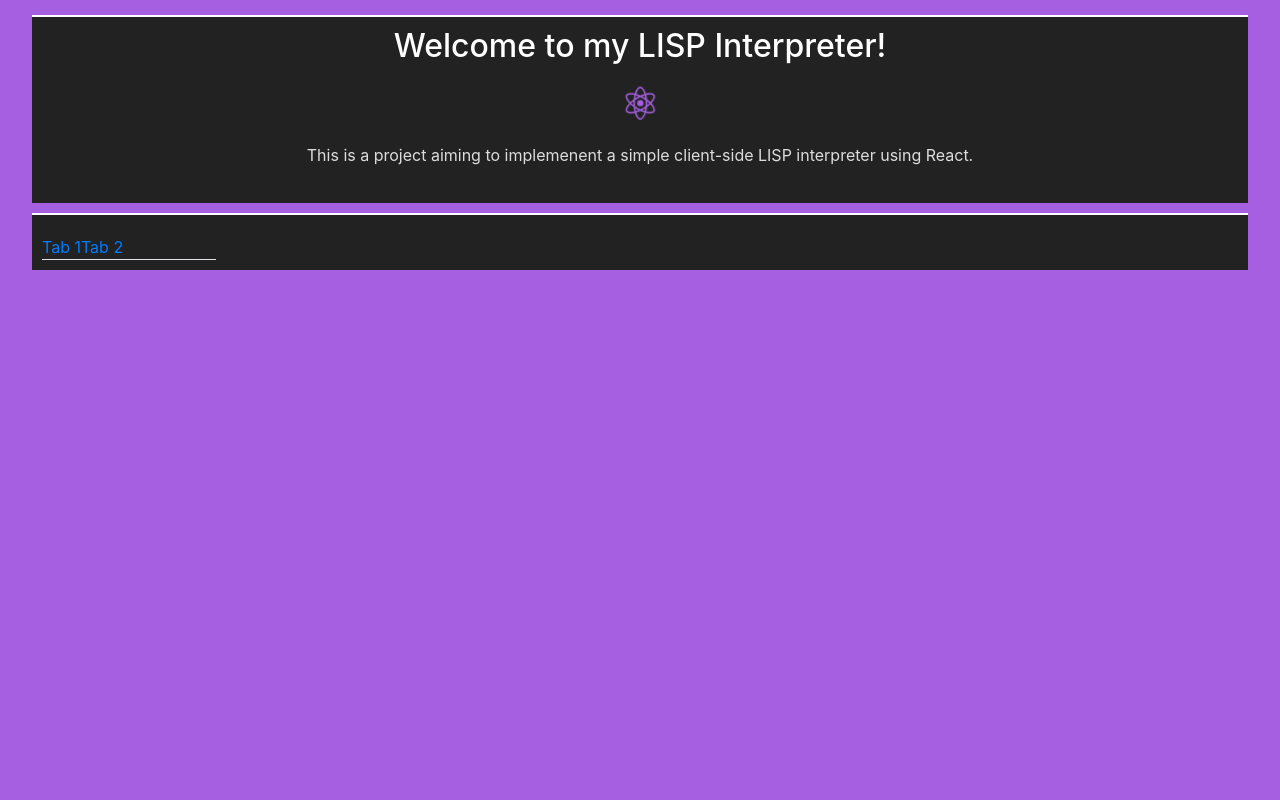
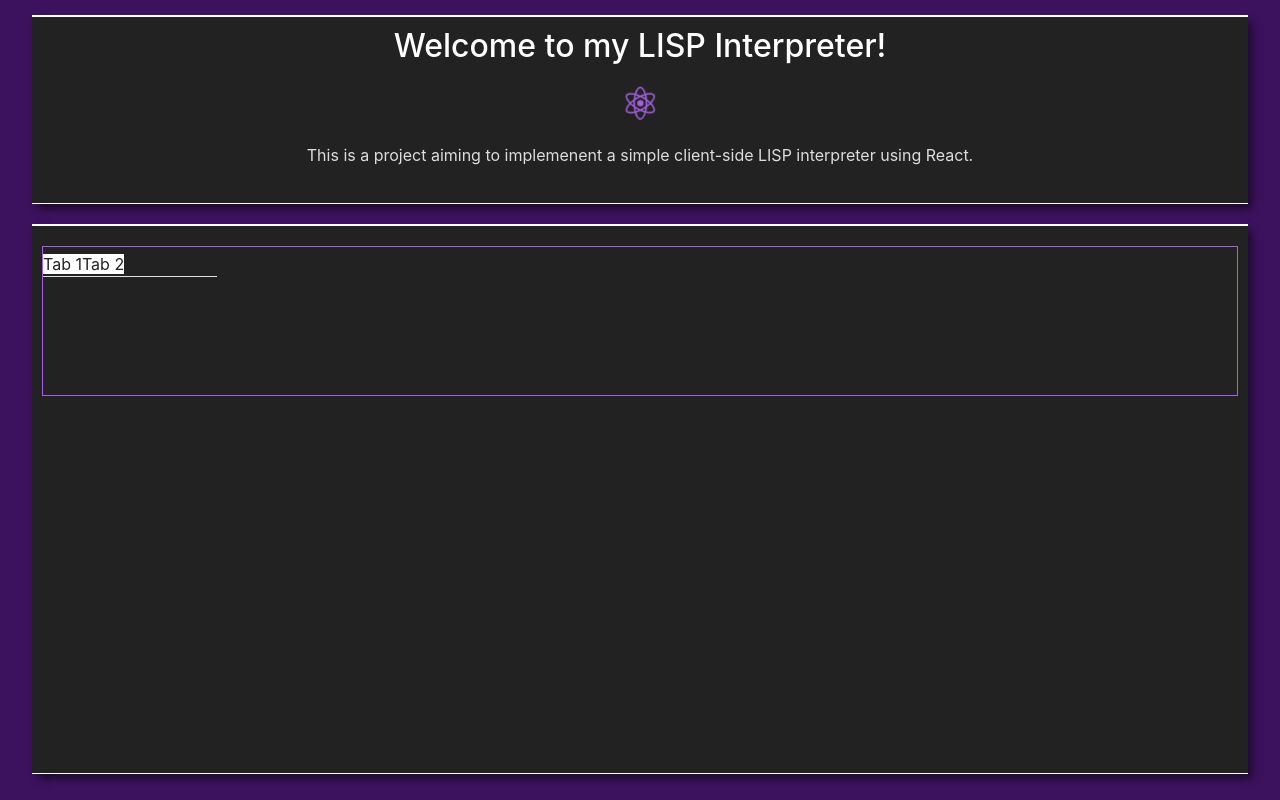
Before and after one commit to data-pup/lisp-webterpreter, a React (Create React App) app in the folder lisp-interp/: page / in a window 1280 px wide. Built offline with nearby package versions, Linux system fonts and the light colour scheme.

Commit message:
More theming work. Added some global CSS classes for reuse.

```diff
--- a/lisp-interp/src/App.css
+++ b/lisp-interp/src/App.css
@@ -1,13 +1,19 @@
-body, html {
-  height: 100%;
-}
-
 #root {
     height: inherit;
 }
 
 .App {
-    background-color: #A55FE0;
+    background-color: #3C125E;
     height: inherit;
     padding: 15px 2.5% 0px 2.5%;
 }
+
+/* Reusable CSS Classes */
+
+.section {
+    background-color: #222;
+    border-top: solid 2px #FFF;
+    border-bottom: solid 1px #FFF;
+    margin-bottom: 20px;
+    box-shadow: 5px 6px 8px -1px rgba(0,0,0,0.52);
+}
--- a/lisp-interp/src/components/AppHeader/AppHeader.css
+++ b/lisp-interp/src/components/AppHeader/AppHeader.css
@@ -3,7 +3,6 @@
   color: white;
   background-color: #222;
   padding: 10px 0px 20px 0px;
-  border-top: solid 2px #FFF;
 }
 
 .App-title {
--- a/lisp-interp/src/components/AppHeader/AppHeader.js
+++ b/lisp-interp/src/components/AppHeader/AppHeader.js
@@ -5,7 +5,7 @@ import logo from './logo.svg';
 class AppHeader extends Component {
   render() {
     return (
-        <div className="App-header">
+        <div className="App-header section">
             <h2 className="App-title">Welcome to my LISP Interpreter!</h2>
             <div className="App-logo-wrapper">
             <img src={logo} className="App-logo" alt="logo" />
--- a/lisp-interp/src/components/LispInterpreterWindow/LispInterpreterWindow.css
+++ b/lisp-interp/src/components/LispInterpreterWindow/LispInterpreterWindow.css
@@ -1,13 +1,30 @@
 .App-interpreter-window {
     background-color: #222;
+    min-height: 70%;
     padding: 20px 10px 10px 10px;
     border-top: solid 2px #FFF;
     margin-top: 10px;
 }
 
-.app-interpreter-nav-item {
+.App-interpreter-nav-wrapper {
+    min-height: 150px;
+    border: solid 1px #A55FE0;
+    padding: 5px 0px 15px 0px;
+}
+
+.App-interpreter-nav {
+    height: inherit;
+}
+
+.App-interpreter-nav-item>a {
+    background-color: #FFF;
+    color: #222;
+}
+
+.App-interpreter-nav-item>a:hover {
+    background-color: #999;
     color: #A55FE0;
 }
-.app-interpreter-nav-item:active {
-    background-color: #222;
-}
+
+/*.nav-tabs>li.active>a:focus
+.nav-tabs>li.active>a:hover*/
--- a/lisp-interp/src/components/LispInterpreterWindow/LispInterpreterWindow.js
+++ b/lisp-interp/src/components/LispInterpreterWindow/LispInterpreterWindow.js
@@ -5,7 +5,8 @@ import './LispInterpreterWindow.css';
 class LispInterpreterWindow extends Component {
     render() {
         return (
-            <div className="App-interpreter-window">
+            <div className="App-interpreter-window section">
+                <div className="App-interpreter-nav-wrapper">
                     <Tab.Container id="App-interpreter-nav" defaultActiveKey="first">
                         <Row className="clearfix">
                         <Col sm={2}>
@@ -31,6 +32,7 @@ class LispInterpreterWindow extends Component {
                         </Row>
                     </Tab.Container>
                 </div>
+            </div>
         );
     }
 }
--- a/lisp-interp/src/index.css
+++ b/lisp-interp/src/index.css
@@ -1,5 +1,10 @@
+html {
+  height: 100%;
+}
+
 body {
   margin: 0;
   padding: 0;
   font-family: sans-serif;
+  height: 100%;
 }
```
Lines whose indentation alone changed are shown as unchanged.
